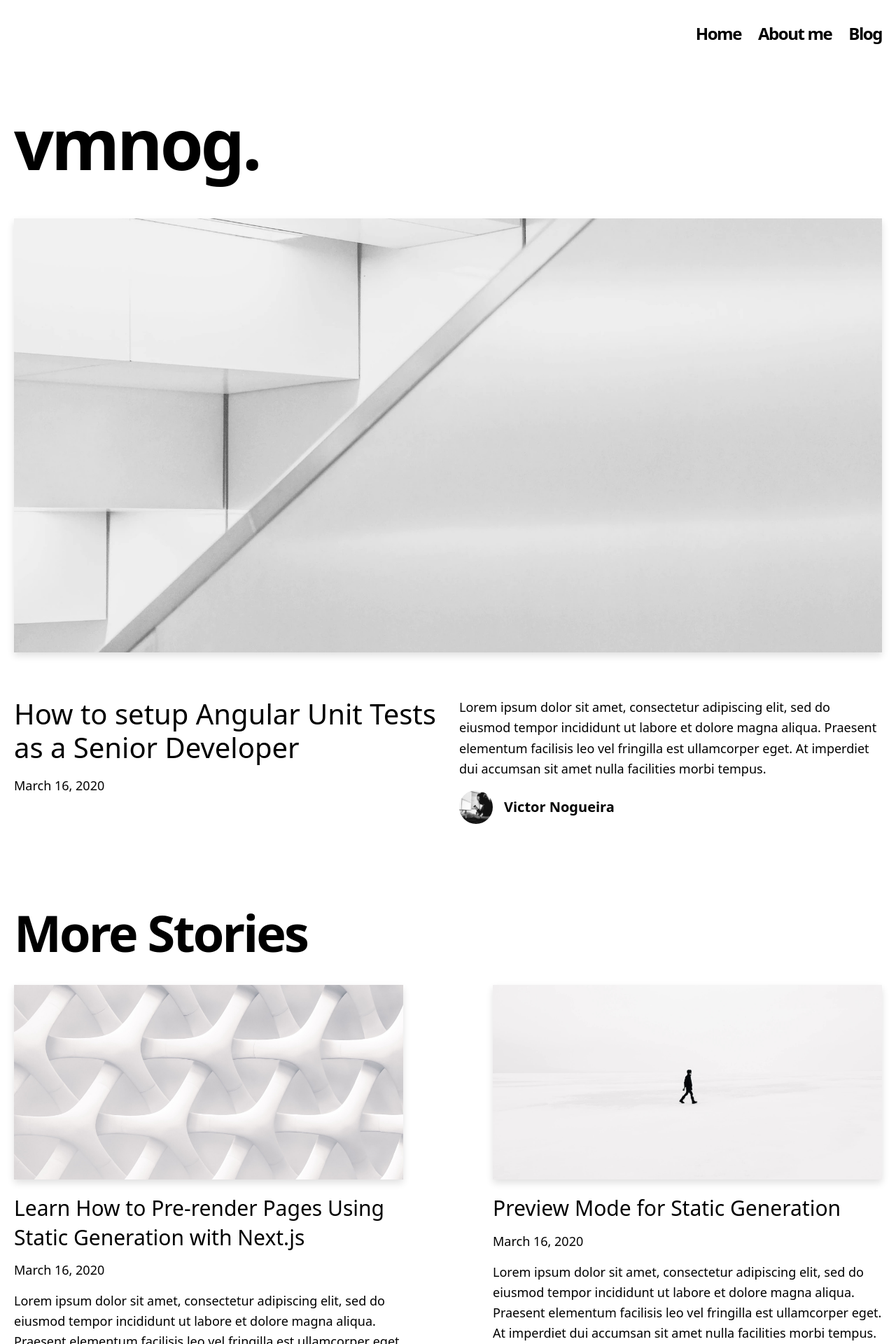
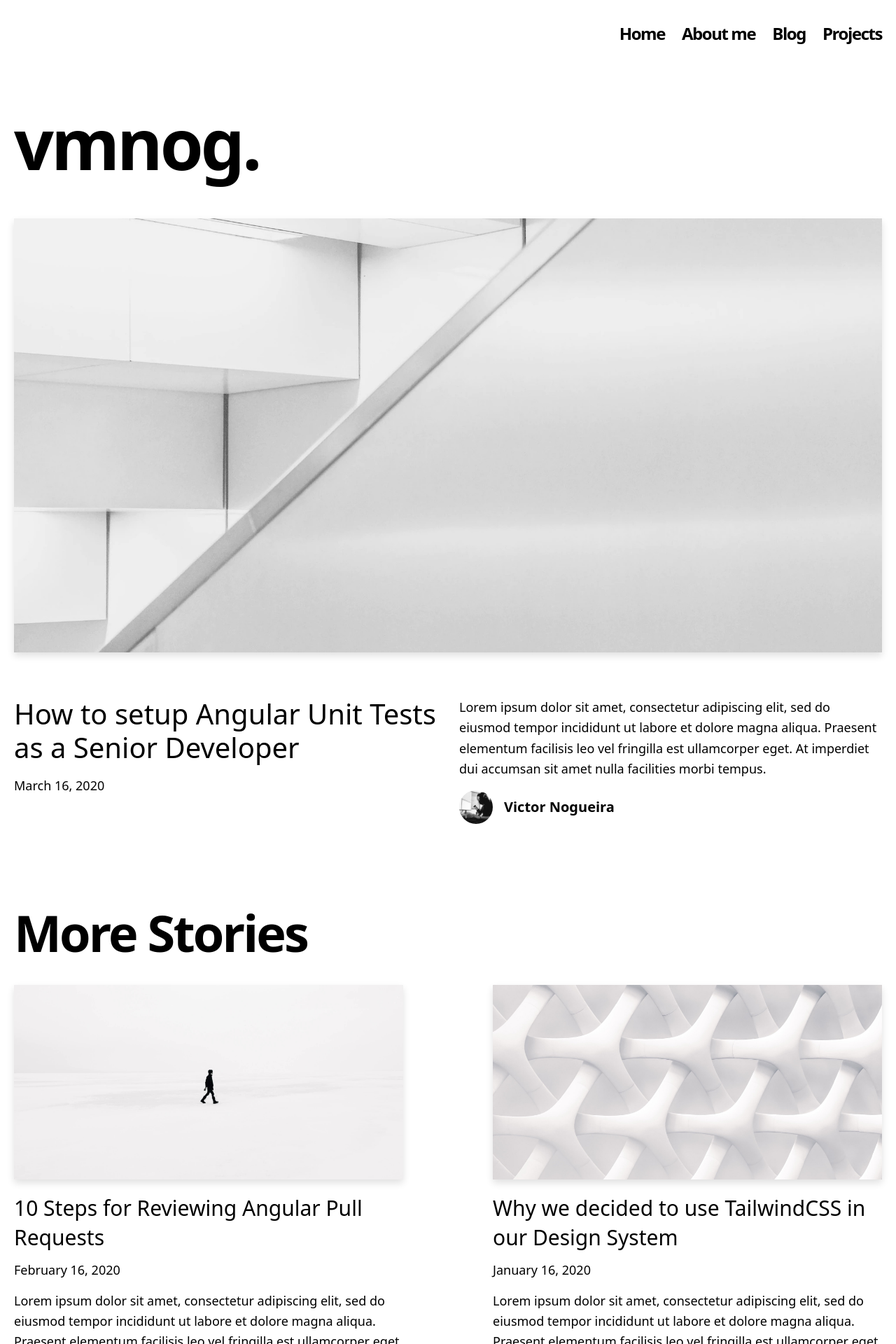
Before and after one commit to vmnog/vmnog.com, a Next.js app: page / in a window 1280 px wide. Shown: the top 1920 px of the page at 70% size. Built offline with nearby package versions, Linux system fonts and the light colour scheme.

Commit message:
chore: renaming blog posts files and slugs

```diff
--- a/_posts/hello-world.md
+++ b/_posts/10-steps-for-reviewing-angular-pull-requests.md
@@ -1,13 +1,13 @@
 ---
-title: 'Learn How to Pre-render Pages Using Static Generation with Next.js'
+title: '10 Steps for Reviewing Angular Pull Requests'
 excerpt: 'Lorem ipsum dolor sit amet, consectetur adipiscing elit, sed do eiusmod tempor incididunt ut labore et dolore magna aliqua. Praesent elementum facilisis leo vel fringilla est ullamcorper eget. At imperdiet dui accumsan sit amet nulla facilities morbi tempus.'
-coverImage: '/assets/blog/hello-world/cover.jpg'
-date: '2020-03-16T05:35:07.322Z'
+coverImage: '/assets/blog/preview/cover.jpg'
+date: '2020-02-16T05:35:07.322Z'
 author:
   name: Victor Nogueira
   picture: '/assets/blog/authors/vmnog.jpg'
 ogImage:
-  url: '/assets/blog/hello-world/cover.jpg'
+  url: '/assets/blog/preview/cover.jpg'
 ---
 
 Lorem ipsum dolor sit amet, consectetur adipiscing elit, sed do eiusmod tempor incididunt ut labore et dolore magna aliqua. Praesent elementum facilisis leo vel fringilla est ullamcorper eget. At imperdiet dui accumsan sit amet nulla facilities morbi tempus. Praesent elementum facilisis leo vel fringilla. Congue mauris rhoncus aenean vel. Egestas sed tempus urna et pharetra pharetra massa massa ultricies.
--- a/_posts/preview.md
+++ b/_posts/why-we-decided-to-use-tailwindcss-in-our-design-system.md
@@ -1,13 +1,13 @@
 ---
-title: 'Preview Mode for Static Generation'
+title: 'Why we decided to use TailwindCSS in our Design System'
 excerpt: 'Lorem ipsum dolor sit amet, consectetur adipiscing elit, sed do eiusmod tempor incididunt ut labore et dolore magna aliqua. Praesent elementum facilisis leo vel fringilla est ullamcorper eget. At imperdiet dui accumsan sit amet nulla facilities morbi tempus.'
-coverImage: '/assets/blog/preview/cover.jpg'
-date: '2020-03-16T05:35:07.322Z'
+coverImage: '/assets/blog/hello-world/cover.jpg'
+date: '2020-01-16T05:35:07.322Z'
 author:
   name: Victor Nogueira
   picture: '/assets/blog/authors/vmnog.jpg'
 ogImage:
-  url: '/assets/blog/preview/cover.jpg'
+  url: '/assets/blog/hello-world/cover.jpg'
 ---
 
 Lorem ipsum dolor sit amet, consectetur adipiscing elit, sed do eiusmod tempor incididunt ut labore et dolore magna aliqua. Praesent elementum facilisis leo vel fringilla est ullamcorper eget. At imperdiet dui accumsan sit amet nulla facilities morbi tempus. Praesent elementum facilisis leo vel fringilla. Congue mauris rhoncus aenean vel. Egestas sed tempus urna et pharetra pharetra massa massa ultricies.
--- a/components/header.tsx
+++ b/components/header.tsx
@@ -26,6 +26,9 @@ const Header = () => {
           <Link href="/" className="hover:underline">
             Blog
           </Link>
+          <Link href="/" className="hover:underline">
+            Projects
+          </Link>
         </div>
       </h2>
     </Container>
```
Also changed, not shown: _posts/how-to-setup-angular-unit-tests.md (renamed from _posts/dynamic-routing.md).
